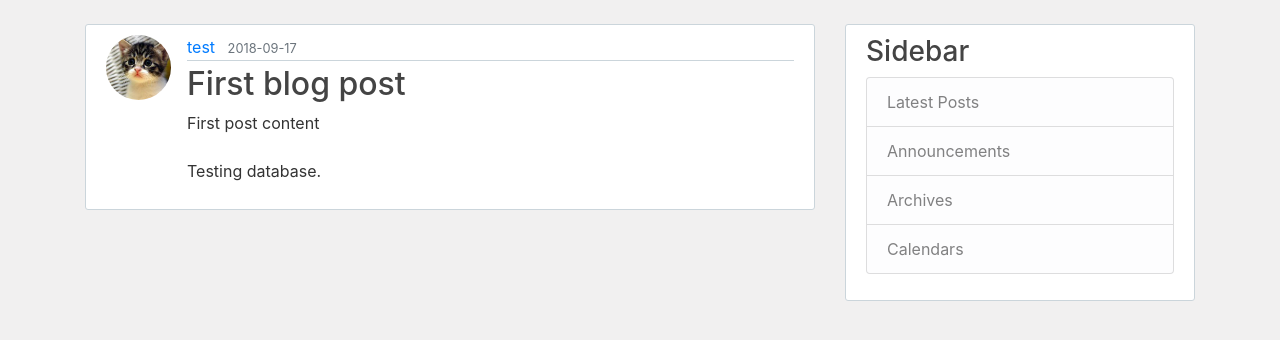
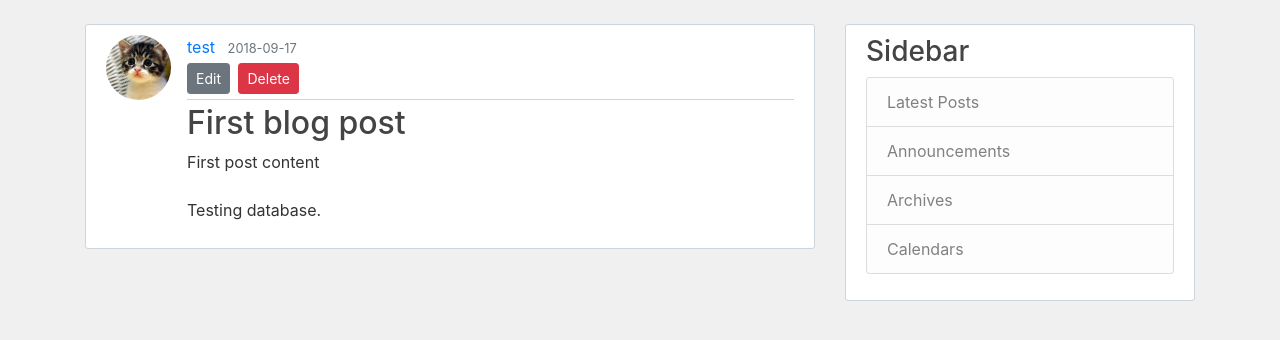
Before and after one commit to azeznassar/YouBlog, a Flask app: page /post/1 in a window 1280 px wide. Shown: the part 56-396 px from the top of the page. Run offline with Flask 2, Linux system fonts and the light colour scheme; a user stored in the database is signed in; data comes from the database, SQL or seed files in the repository; both versions use the stored data as it was after the commit; some libraries are stand-ins or nearby versions.

Commit message:
setup update and delete routes

```diff
--- a/src/routes.py
+++ b/src/routes.py
@@ -1,6 +1,6 @@
 import os
 import secrets
-from flask import render_template, flash, redirect, url_for, request
+from flask import render_template, flash, redirect, url_for, request, abort
 from flask_login import login_user, current_user, logout_user, login_required
 from PIL import Image
 from src import app, db, bcrypt
@@ -109,9 +109,45 @@ def submit_post():
         flash('Your blog post has been submitted', 'success')
         return redirect(url_for('home'))
 
-    return render_template('submit.html', title='Submit a post', form=form)
+    return render_template('submit.html', title='Submit a post', legend='Submit a blog post', form=form)
 
 @app.route("/post/<int:post_id>")
 def post(post_id):
     current_post = Post.query.get_or_404(post_id)
     return render_template('post.html', title=current_post.title, post=current_post)
+
+@app.route("/post/<int:post_id>/edit", methods=['GET', 'POST'])
+@login_required
+def edit_post(post_id):
+    current_post = Post.query.get_or_404(post_id)
+
+    if current_post.author != current_user:
+        abort(403)
+
+    form = PostForm()
+
+    if form.validate_on_submit():
+        current_post.title = form.title.data
+        current_post.content = form.content.data
+        db.session.commit()
+        flash('Your post have been updated.', 'success')
+        return redirect(url_for('post', post_id=current_post.id))
+    elif request.method == 'GET':
+        form.title.data = current_post.title
+        form.content.data = current_post.content
+
+    return render_template('submit.html', title='Edit post', legend='Edit your blog post', form=form)
+
+
+@app.route("/post/<int:post_id>/delete", methods=['POST'])
+@login_required
+def delete_post(post_id):
+    current_post = Post.query.get_or_404(post_id)
+
+    if current_post.author != current_user:
+        abort(403)
+
+    db.session.delete(current_post)
+    db.session.commit()
+    flash('Your post have been deleted.', 'success')
+    return redirect(url_for('home'))
--- a/src/templates/post.html
+++ b/src/templates/post.html
@@ -6,9 +6,33 @@
             <div class="article-metadata">
                 <a class="mr-2" href="#">{{ post.author.username }}</a>
                 <small class="text-muted">{{ post.date_posted.strftime('%Y-%m-%d') }}</small>
+                {% if post.author == current_user %}
+                    <div>
+                        <a href="{{ url_for('edit_post', post_id=post.id) }}" class="btn btn-sm btn-secondary">Edit</a>
+                        <button class="btn btn-sm btn-danger m-1" type="button" data-toggle="modal" data-target="#deleteModal">Delete</button>
+                    </div>
+                {% endif %}
             </div>
             <h2 class="article-title">{{ post.title }}</h2>
             <p class="article-content">{{ post.content }}</p>
         </div>
     </article>
-{% endblock %}
+    <div class="modal fade" id="deleteModal" tabindex="-1" role="dialog" aria-labelledby="deleteModalLabel" aria-hidden="true">
+        <div class="modal-dialog" role="document">
+            <div class="modal-content">
+                <div class="modal-header">
+                    <h5 class="modal-title" id="deleteModalLabel">Delete post - Are you sure?</h5>
+                    <button type="button" class="close" data-dismiss="modal" aria-label="Close">
+                        <span aria-hidden="true">&times;</span>
+                    </button>
+                </div>
+                <div class="modal-footer">
+                    <button type="button" class="btn btn-secondary" data-dismiss="modal">Close</button>
+                    <form action="{{ url_for('delete_post', post_id=post.id) }}" method="POST">
+                            <input type="submit" class="btn btn-danger" value="Delete">
+                    </form>
+                </div>
+            </div>
+        </div>
+    </div>
+{% endblock content %}
--- a/src/templates/submit.html
+++ b/src/templates/submit.html
@@ -4,7 +4,7 @@
     <form action="" method="POST">
         {{ form.hidden_tag() }}
         <fieldset class="form-group">
-            <legend class="border-bottom mb-4">Submit a blog post</legend>
+            <legend class="border-bottom mb-4">{{ legend }}</legend>
             <div class="form-group">
                 {{ form.title.label(class="form-control-label") }}
 
```
Also changed, not shown: src/site.db.
